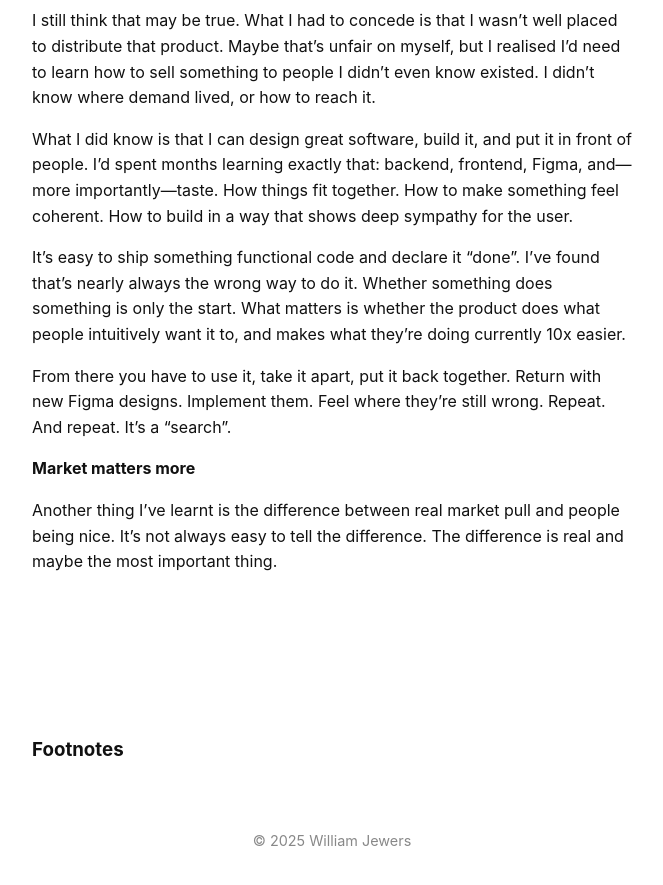
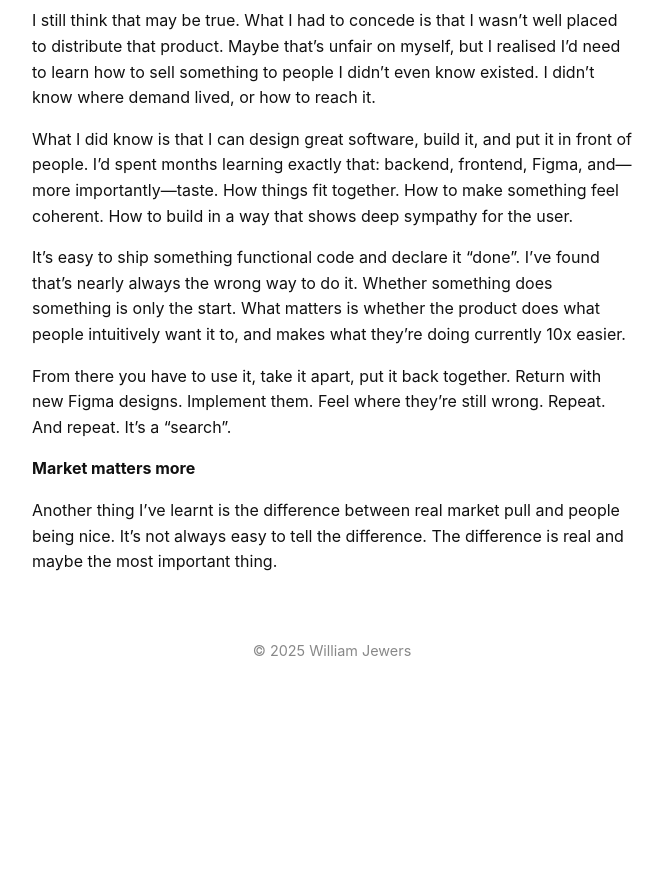
Before and after one commit to Jewerswc/jewerswc.github.io, a Jekyll site: the page learnt.html, which Jekyll copies as it is, in a window 1280 px wide and 900 px high, scrolled down 1437 px. Shown: the top 885 px of the window, without its empty margins (308-971 px from the left). Built offline with Jekyll 4.4.1, drawn with Linux system fonts in a browser that asks for light colours; after the commit the page ends 2147 px from its top, so only the background shows below that.

Commit message:
Update learnt.html

```diff
--- a/learnt.html
+++ b/learnt.html
@@ -156,11 +156,7 @@
       <p><strong>Market matters more</strong></p>
       <p>Another thing I’ve learnt is the difference between real market pull and people being nice. It’s not always easy to tell the difference. The difference is real and maybe the most important thing.</p>
 
-      <!-- Footnotes (kept for layout parity; empty unless you add references) -->
-      <section id="footnotes">
-        <h3 class="footnotes">Footnotes</h3>
-        <ol></ol>
-      </section>
+
     </main>
 
     <footer>© 2025 William Jewers</footer>
```
